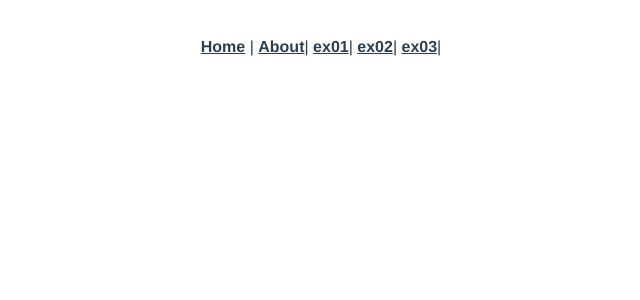
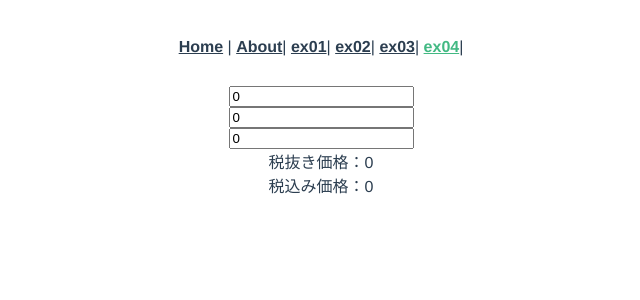
Before and after one commit to takuyanoguchi626/ex-vue-beginner, a Vue app: page /ex04 in a window 1280 px wide. Shown: the top 300 px of the page, without its empty margins (319-959 px from the left). Built offline with nearby package versions, Linux system fonts and the light colour scheme.

Commit message:
演習課題４の新規作成

```diff
--- a/src/App.vue
+++ b/src/App.vue
@@ -6,6 +6,7 @@
       <router-link to="/ex01">ex01</router-link>|
       <router-link to="/ex02">ex02</router-link>|
       <router-link to="/ex03">ex03</router-link>|
+      <router-link to="/ex04">ex04</router-link>|
     </div>
     <router-view />
   </div>
--- a/src/router/index.ts
+++ b/src/router/index.ts
@@ -34,6 +34,11 @@
     name: "",
     component: () => import("../views/Ex03.vue"),
   },
+  {
+    path: "/ex04",
+    name: "",
+    component: () => import("../views/Ex04.vue"),
+  },
 ];
 
 const router = new VueRouter({
--- /dev/null
+++ b/src/views/Ex04.vue
@@ -0,0 +1,39 @@
+<template>
+  <div>
+    <div>
+      <input type="number" v-model="num1" />
+    </div>
+    <div>
+      <input type="number" v-model="num2" />
+    </div>
+    <div>
+      <input type="number" v-model="num3" />
+    </div>
+    <div>税抜き価格：{{ priceWithoutTax }}</div>
+    <div>税込み価格：{{ priceInTax }}</div>
+  </div>
+</template>
+
+<script lang="ts">
+import { Component, Vue } from "vue-property-decorator";
+@Component
+export default class XXXComponent extends Vue {
+  private num1 = 0;
+  private num2 = 0;
+  private num3 = 0;
+  private tax = 0.1;
+
+  get priceWithoutTax(): number {
+    return Number(this.num1) + Number(this.num2) + Number(this.num3);
+  }
+
+  get priceInTax(): number {
+    return (
+      (Number(this.num1) + Number(this.num2) + Number(this.num3)) *
+      (1 + Number(this.tax))
+    );
+  }
+}
+</script>
+
+<style scoped></style>
```
